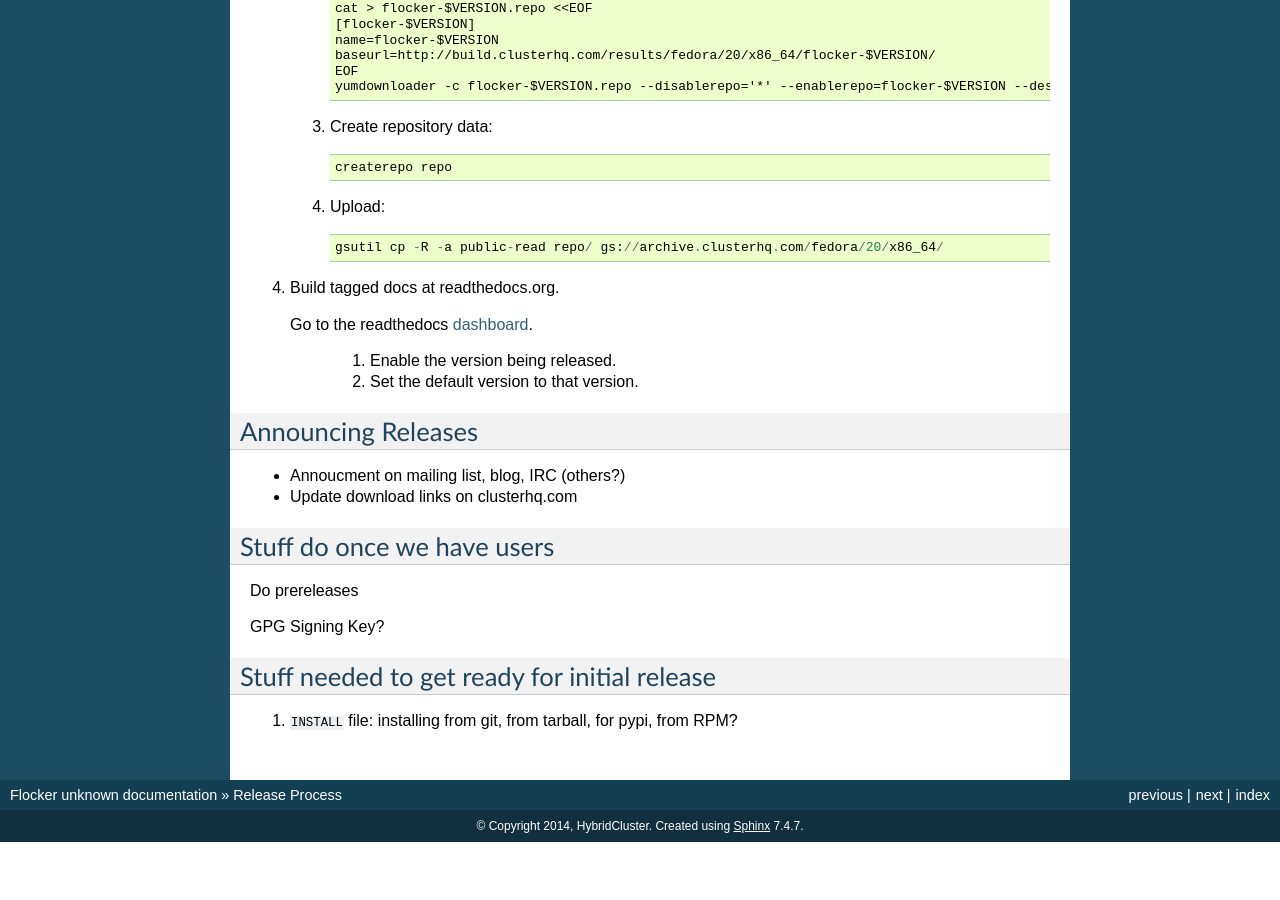
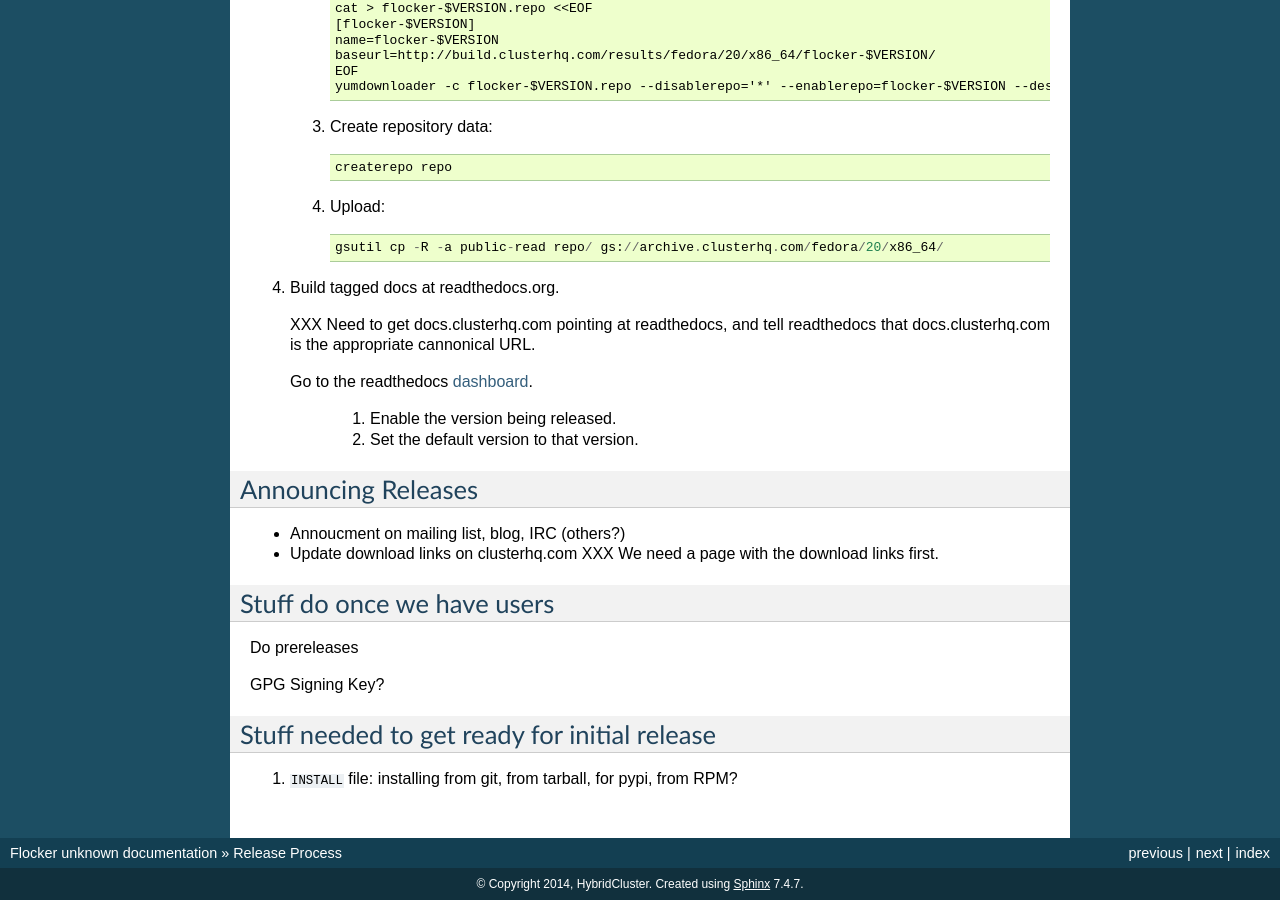
Before and after one commit to ClusterHQ/flocker, a Sphinx documentation site: the page built from docs/release-process.rst, in a window 1280 px wide and 900 px high, scrolled down 1642 px. Built offline with Sphinx 7.4.7, drawn with Linux system fonts in a browser that asks for light colours; before the commit the page ends 2484 px from its top, so only the background shows below that.

```diff
--- a/docs/release-process.rst
+++ b/docs/release-process.rst
@@ -97,6 +97,8 @@
 
 4. Build tagged docs at readthedocs.org.
 
+   XXX Need to get docs.clusterhq.com pointing at readthedocs, and tell readthedocs that docs.clusterhq.com is the appropriate cannonical URL.
+
    Go to the readthedocs `dashboard <https://readthedocs.org/dashboard/flocker/versions/>`_.
 
     1. Enable the version being released.
@@ -108,6 +110,7 @@
 
 - Annoucment on mailing list, blog, IRC (others?)
 - Update download links on clusterhq.com
+  XXX We need a page with the download links first.
 
 
 Stuff do once we have users
```
